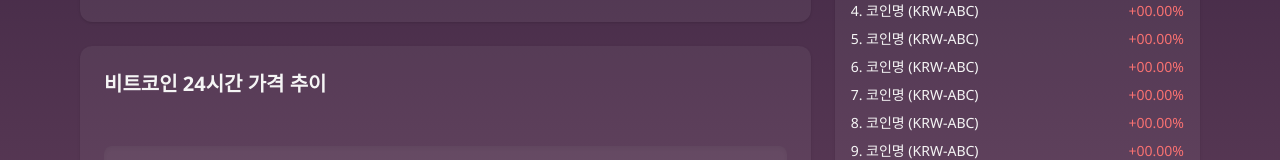
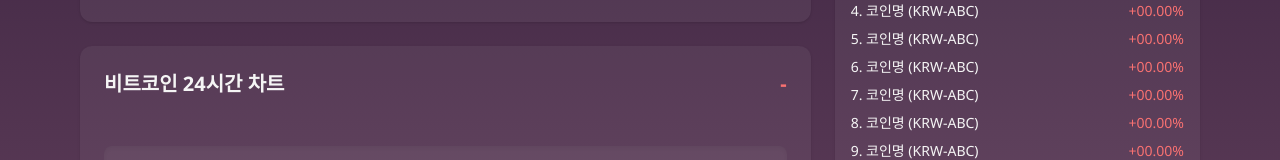
Before and after one commit to HarryKim24/CryptoFolio, a Next.js app: page /trends in a window 1280 px wide. Shown: the part 207-367 px from the top of the page. Built offline with nearby package versions, Linux system fonts and the light colour scheme; no server answers.

Commit message:
BitFlow 텍스트 수정 및 현재 가격 추가

```diff
--- a/src/components/trends/BitFlow.tsx
+++ b/src/components/trends/BitFlow.tsx
@@ -28,8 +28,10 @@ ChartJS.register(
   Filler
 );
 
+type PricePoint = { x: Date; y: number };
+
 const BitFlow = () => {
-  const [btcData, setBtcData] = useState([]);
+  const [btcData, setBtcData] = useState<PricePoint[]>([]);
   const chartRef = useRef<any>(null);
   const [gradient, setGradient] = useState("rgba(96,165,250,0.2)");
 
@@ -63,8 +65,13 @@ const BitFlow = () => {
 
   return (
     <section className="bg-white/5 rounded-xl p-6 pb-4 shadow flex flex-col gap-6 min-h-[620px]">
-      <div>
-        <h2 className="text-xl font-bold">비트코인 24시간 가격 추이</h2>
+      <div className="flex justify-between items-center">
+        <h2 className="text-xl font-bold">비트코인 24시간 차트</h2>
+        <span className="text-xl font-semibold text-red-400">
+          {btcData.length > 0
+            ? `₩${btcData[btcData.length - 1].y.toLocaleString("ko-KR")}`
+            : "-"}
+        </span>
       </div>
 
       <div className="mt-6">
```
